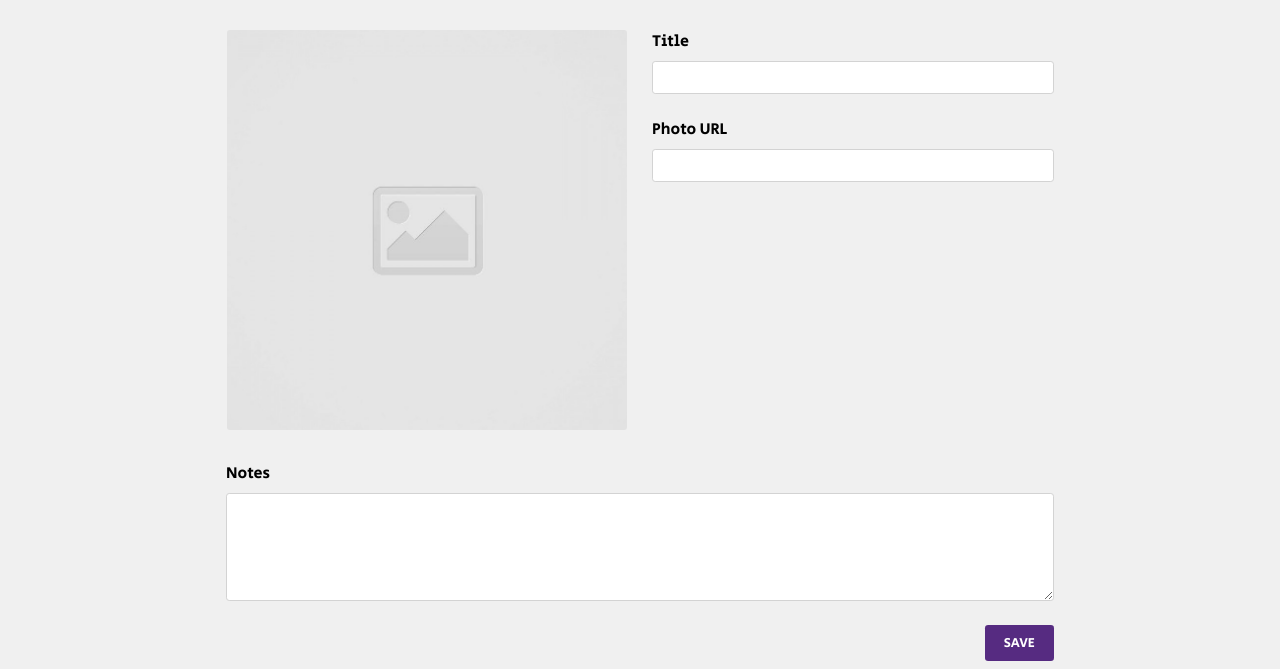
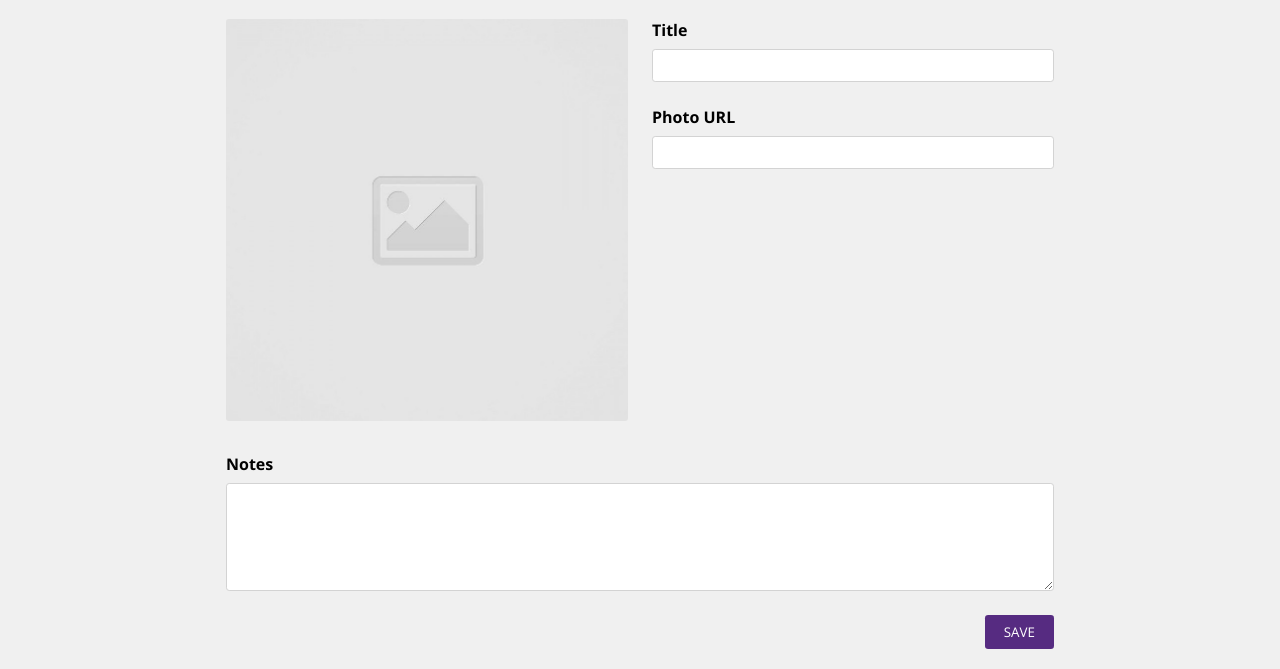
Before and after one commit to dennisliu9/code-journal, a website: page index.html in a window 1280 px wide. Shown: the part 162-831 px from the top of the page. Drawn offline with nearby package versions, Linux system fonts and the light colour scheme; a web font is replaced by a local one.

Commit message:
Slight revisions to image sizing behavior, applied correct fonts

```diff
--- a/css/layout.css
+++ b/css/layout.css
@@ -38,8 +38,7 @@ div[data-view="entry-form"] textarea {
 
 div[data-view="entry-form"] img {
   max-width: 100%;
-  width: 400px;
-  height: 400px;
+  min-height: 400px;
   object-fit: cover;
 }
 
--- a/css/styles.css
+++ b/css/styles.css
@@ -24,8 +24,20 @@ light-grey background: #f0f0f0
   border-style: none;
 }
 
-.main-font {
-  font-family: "Secular One", sans-serif;
+.heading-font {
+  font-family: "Proza Libre", sans-serif;
+}
+
+.body-font {
+  font-family: "Open Sans", sans-serif;
+}
+
+.font-bold {
+  font-weight: 700;
+}
+
+.font-normal {
+  font-weight: 400;
 }
 
 .padding-tb-01 {
--- a/index.html
+++ b/index.html
@@ -16,20 +16,21 @@
   <link rel="stylesheet" href="css/styles.css">
   <link rel="preconnect" href="https://fonts.googleapis.com">
   <link rel="preconnect" href="https://fonts.gstatic.com" crossorigin>
-  <link href="https://fonts.googleapis.com/css2?family=Secular+One&display=swap" rel="stylesheet">
+  <link href="https://fonts.googleapis.com/css2?family=Open+Sans:wght@400;700&family=Proza+Libre:wght@400;700&display=swap"
+    rel="stylesheet">
 </head>
-<body class="main-font bg-light">
+<body class="bg-light">
   <header class="bg-accent text-white padding-tb-01">
     <div class="container">
       <div class="row">
         <div class="column-full">
-          <h2>Code Journal</h2>
+          <h2 class="heading-font font-normal">Code Journal</h2>
         </div>
       </div>
     </div>
   </header>
   <main>
-    <div class="container">
+    <div class="container body-font font-bold">
       <div data-view="entry-form">
         <form id="entry-area">
           <div class="row">
@@ -59,7 +60,7 @@
           <div class="row">
             <!-- Row for Save Button -->
             <div class="column-full button-to-right">
-              <button id="save-button" class="bg-accent text-white rounded-corners no-border main-font">SAVE</button>
+              <button id="save-button" class="bg-accent text-white rounded-corners no-border body-font">SAVE</button>
             </div>
           </div>
         </form>
```
